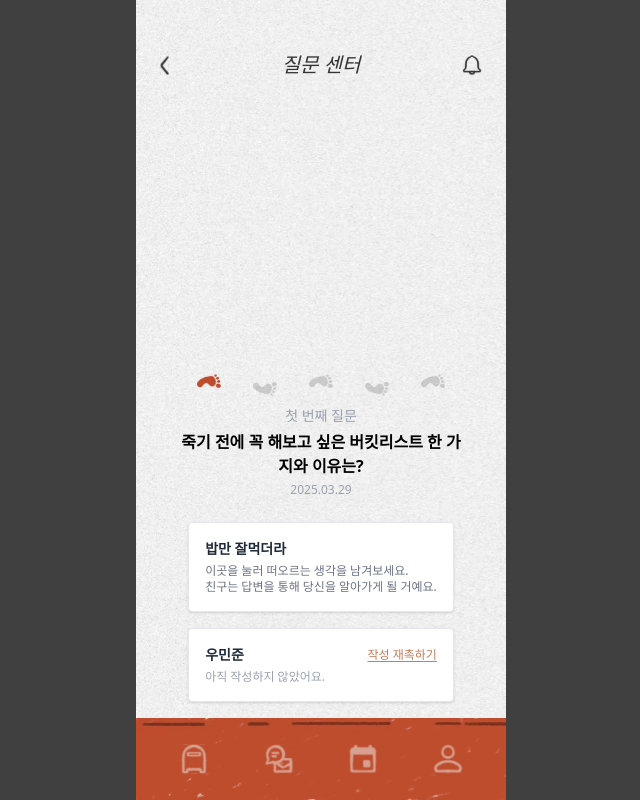
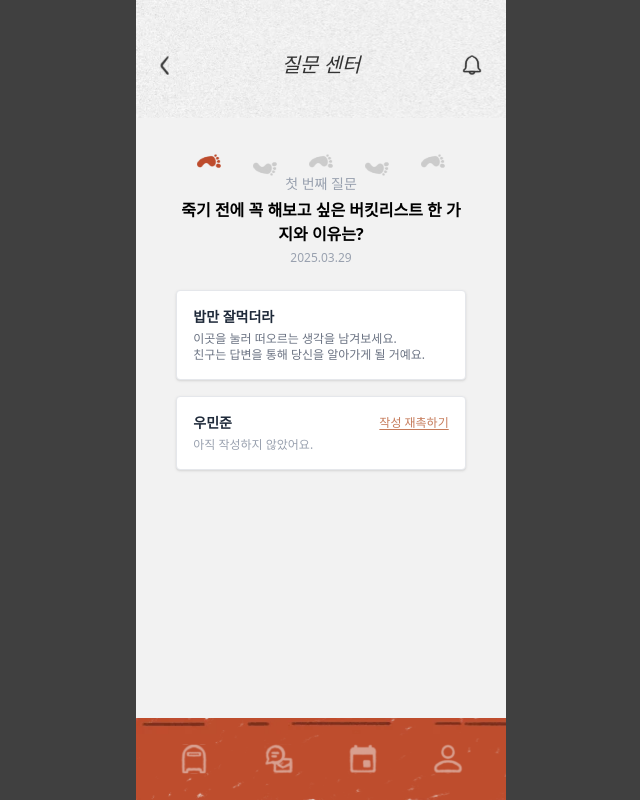
Before and after one commit to MeetCarrier/MeetCarrier-Front, a React (Vite) app: page /survey/1 in a window 1280 px wide. Shown: the whole page, without its empty margins (319-959 px from the left). Built offline with nearby package versions, Linux system fonts and the light colour scheme; a web font is replaced by a local one.

Commit message:
✨채팅방 폭 좁았던 문제 해결

```diff
--- a/src/pages/Chat/SurveyPage.tsx
+++ b/src/pages/Chat/SurveyPage.tsx
@@ -34,10 +34,8 @@ function SurveyPage() {
           onClick={handleBackClick}
         />
       </div>
-
-      <div className="w-[90%] max-w-md flex flex-col items-center space-y-3 mb-4">
-        {/* 상단 헤더 */}
-
+      <div className="flex flex-col w-full h-[calc(100%-200px)] p-4 z-0 bg-[#F2F2F2]">
+        {/* 메인 컨텐츠 영역 */}
         {/* 발자국 스탬프 컴포넌트 */}
         <FootPrintCheck currentStep={1} />
 
```
